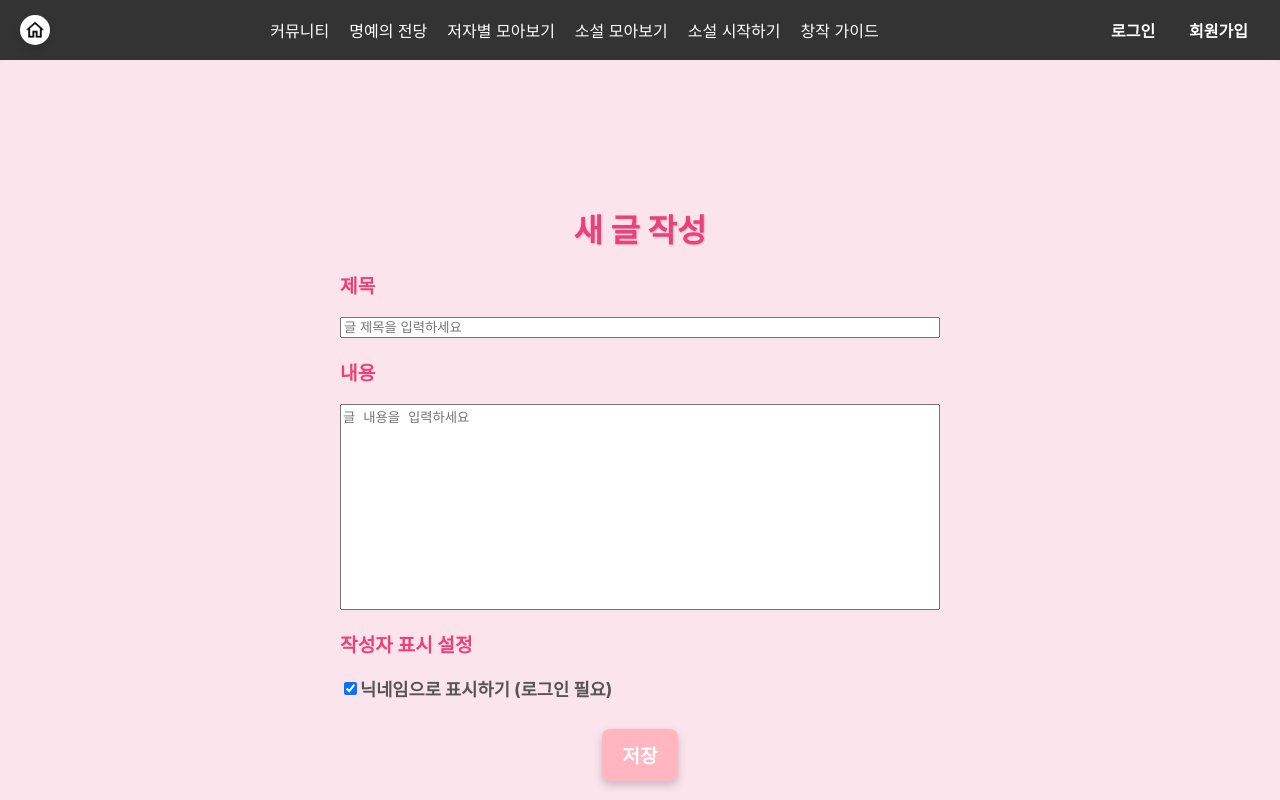
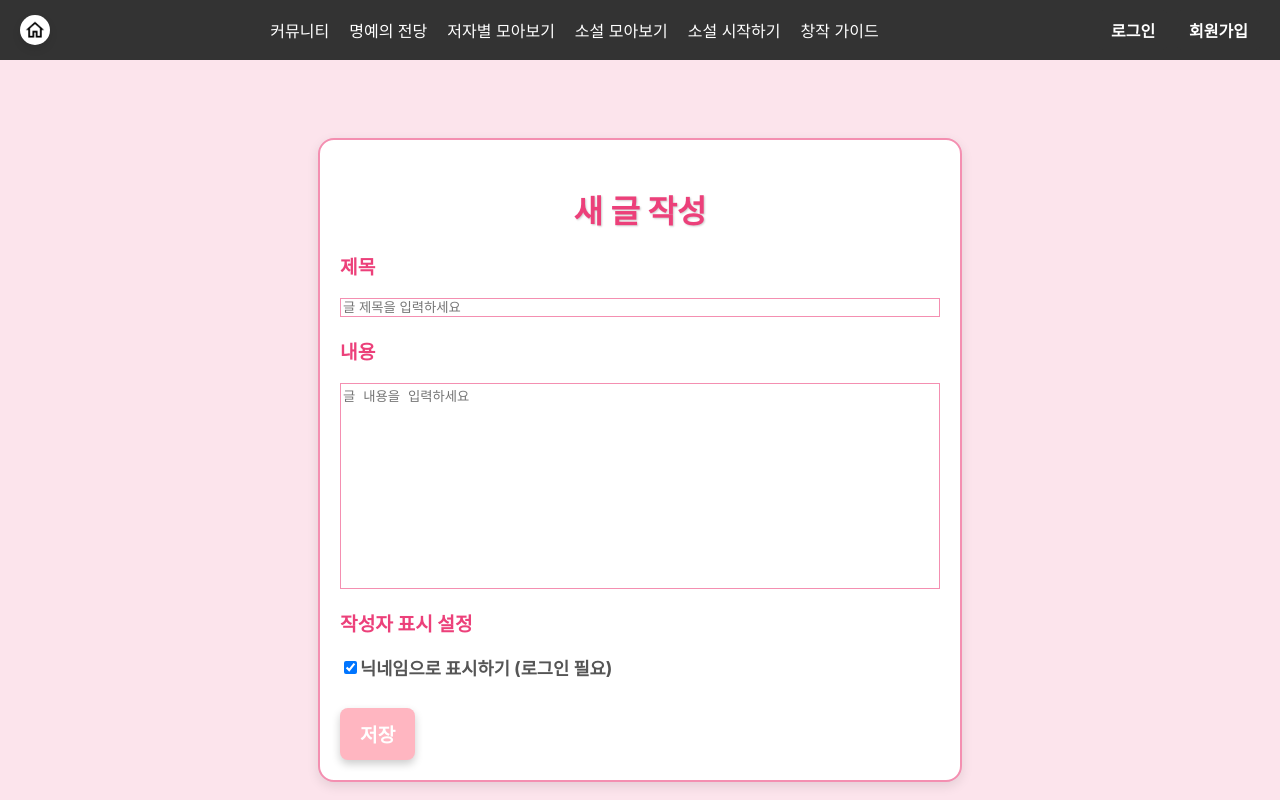
Before and after one commit to React-Catch-CodingPing/Relay_Novel, a React (Create React App) app in the folder relay-noval/: page /community/write in a window 1280 px wide. Shown: the top 800 px of the page. Built offline with nearby package versions, Linux system fonts and the light colour scheme; no server answers.

Commit message:
WritePost.css 수정

```diff
--- a/relay-noval/src/components/NavbarContents/Community/PostDetail.css
+++ b/relay-noval/src/components/NavbarContents/Community/PostDetail.css
@@ -33,9 +33,11 @@
 /* 제목 스타일 */
 .post-detail-card h2 {
     font-size: 2rem; /* 제목 크기 */
-    margin-bottom: 20px; /* 제목과 구분선 간격 */
+    margin-bottom: 10px; /* 제목과 구분선 간격 */
     font-weight: bold;
     color: #333;
+
+    display: inline-block; /* Flexbox 안에서 한 줄에 배치되도록 설정 */
 
 }
 
@@ -55,8 +57,16 @@
     margin-bottom: 20px; /* 작성자와 구분선 간격 */
     border-bottom: 1px solid #ff99aa; /* 작성자 아래 구분선 */
     padding-bottom: 20px; /* 작성자와 구분선 간격 */
+
 }
 
+/* 조회수 스타일 */
+.title-row {
+    display: flex; /* Flexbox 활성화 */
+    justify-content: space-between; /* 제목 왼쪽, 조회수 오른쪽 */
+    align-items: center; /* 세로 중앙 정렬 */
+    margin-bottom: 10px; /* 아래 요소와 간격 */
+}
 
 /* 수정 텍스트 영역 */
 .edit-textarea {
--- a/relay-noval/src/components/NavbarContents/Community/PostDetail.js
+++ b/relay-noval/src/components/NavbarContents/Community/PostDetail.js
@@ -124,11 +124,15 @@ function PostDetail() {
     return (
         <div className="post-detail-container">
             <div className="post-detail-card">
-                <h2>{post.title}</h2>
+                {/* 제목과 조회수 같은 줄에 배치 */}
+                <div className="title-row">
+                    <h2>{post.title}</h2>
+                    <span className="views">조회수: {post.views || 0}</span>
+                </div>
+                <div className="divider"></div>
 
-                {/* 작성자 정보와 구분선을 분리 */}
                 <div className="author">{post.author}</div>
-                <div className="divider"></div> {/* 구분선 추가 */}
+
 
                 {editMode ? (
                     <textarea
@@ -165,6 +169,7 @@ function PostDetail() {
                     </div>
                 )}
 
+
                 <button className="back-button" onClick={() => navigate("/community")}>
                     뒤로 가기
                 </button>
--- a/relay-noval/src/components/NavbarContents/Community/WritePost.css
+++ b/relay-noval/src/components/NavbarContents/Community/WritePost.css
@@ -1,15 +1,24 @@
-/* 전체 컨테이너를 화면 중앙에 정렬 */
+
+/* 전체 컨테이너 스타일 */
+.write-post-wrapper {
+    display: flex; /* Flexbox 활성화 */
+    justify-content: center; /* 수평 중앙 정렬 */
+    align-items: center; /* 수직 중앙 정렬 */
+    min-height: 100vh; /* 화면 전체 높이 */
+    background-color: #fce4ec; /* 연한 핑크 배경 */
+}
+
+/* 카드 컨테이너 스타일 */
 .write-post-container {
-    display: flex;
-    flex-direction: column;
-    justify-content: center;
-    align-items: center;
-    height: 100vh;
-    padding: 20px;
-    background-color: #fce4ec; /* 연한 핑크 배경 */
-    border-radius: 8px;
-    box-shadow: 0px 4px 8px rgba(0, 0, 0, 0.1); /* 부드러운 그림자 */
+    width: 50%; /* 화면의 50% 크기 */
+    max-width: 600px; /* 최대 너비 */
+    background-color: #fff; /* 흰색 배경 */
+    border: 2px solid #f48fb1; /* 핑크 테두리 */
+    border-radius: 16px; /* 모서리 둥글게 */
+    padding: 20px; /* 내부 여백 */
+    box-shadow: 0 4px 12px rgba(0, 0, 0, 0.1); /* 부드러운 그림자 */
 }
+
 
 /* 헤더 스타일 */
 .write-post-header {
@@ -29,6 +38,10 @@
     display: flex;
     flex-direction: column; /* 요소를 세로 정렬 */
     gap: 10px; /* 요소 간격 추가 */
+
+}
+input{
+    border: 1px solid #f48fb1; /* 핑크 테두리 */
 }
 
 label {
@@ -42,6 +55,7 @@ label {
 textarea {
     height: 200px;
     resize: none; /* 크기 조정 비활성화 */
+    border: 1px solid #f48fb1; /* 핑크 테두리 */
 }
 
 /* 작성자 선택 */
--- a/relay-noval/src/components/NavbarContents/Community/WritePost.js
+++ b/relay-noval/src/components/NavbarContents/Community/WritePost.js
@@ -89,6 +89,7 @@ function WritePost() {
     };
 
     return (
+        <div className="write-post-wrapper">
             <div className="write-post-container">
                 {/* 헤더 영역 */}
                 <h2 className="write-post-header">새 글 작성</h2>
@@ -132,9 +133,10 @@ function WritePost() {
                 </div>
 
                 {/* 저장 버튼 */}
-            <button className="save-button" onClick={handleSavePost}>
+                <button className="save-button" onClick={() => handleSavePost(title, content, authorType)}>
                     저장
                 </button>
+            </div>
         </div>
     );
 }
```
Lines whose indentation alone changed are shown as unchanged.
